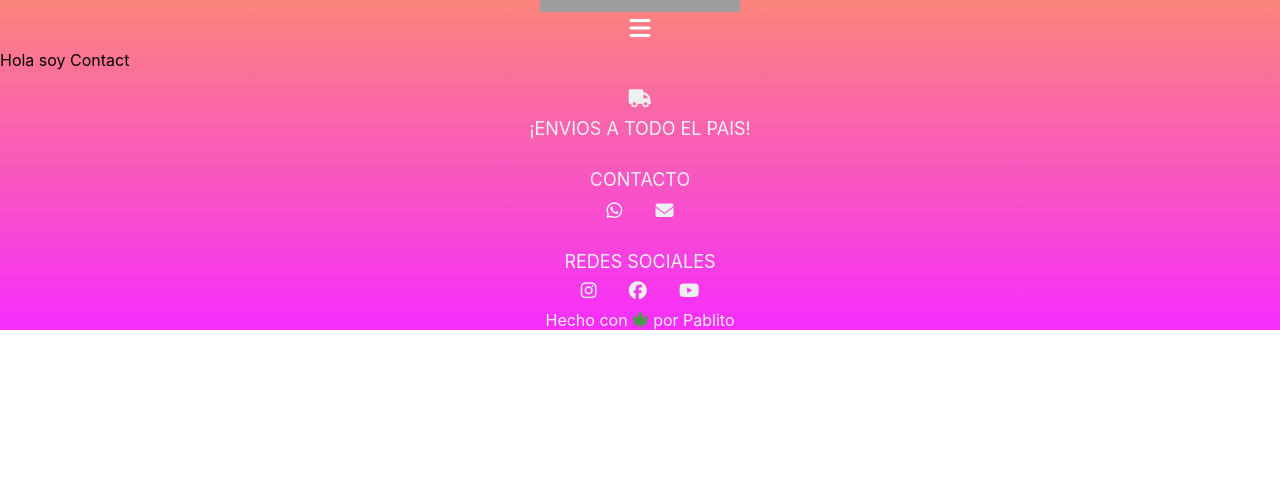
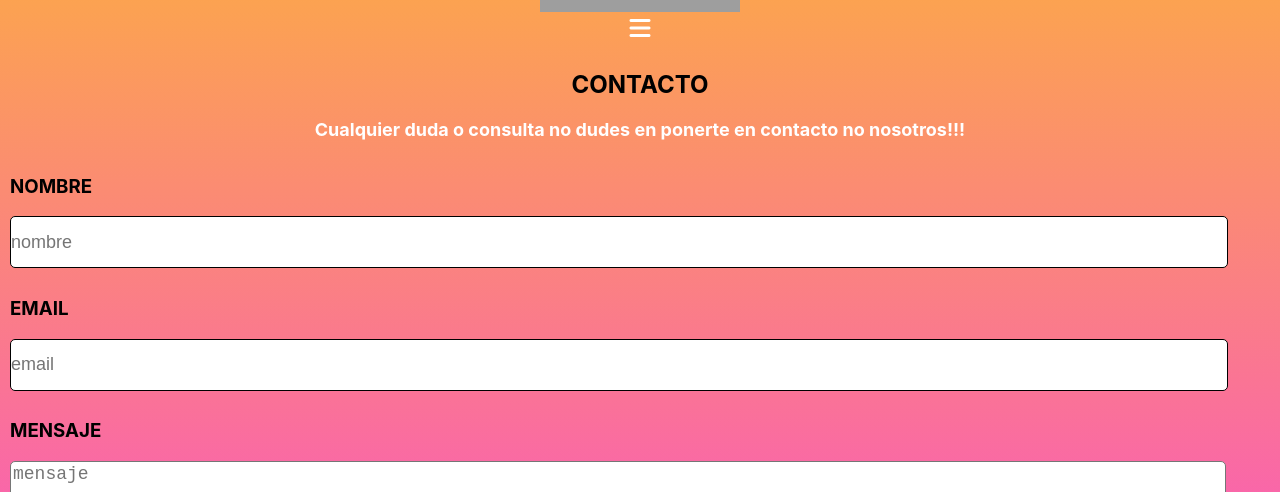
Before and after one commit to Pablito-1988/dog-grow, a React (Create React App) app: page /contact in a window 1280 px wide. Shown: the part 203-695 px from the top of the page. Built offline with nearby package versions, Linux system fonts and the light colour scheme; grey boxes are pictures that could not be loaded.

Commit message:
contact alpha

```diff
--- a/package.json
+++ b/package.json
@@ -3,6 +3,7 @@
   "version": "0.1.0",
   "private": true,
   "dependencies": {
+    "@emailjs/browser": "^3.6.2",
     "@testing-library/jest-dom": "^5.16.4",
     "@testing-library/react": "^13.3.0",
     "@testing-library/user-event": "^13.5.0",
--- /dev/null
+++ b/src/components/Contact/Contact.css
@@ -0,0 +1,35 @@
+.contactContainer{
+    display: flex;
+    flex-direction: column;
+    width: 100%;
+    align-items: center;
+}
+.contactQuote{
+    font-size: 18px;
+    font-weight: bold;
+    color: #fff;
+    margin-bottom: 1rem;
+    text-align: center;
+}
+.formContainer{
+    width: 100%;
+}
+.nameAndEmailContainer{
+    display: flex;
+    flex-direction: column;
+    width: 95%;
+    margin-left: 10px;
+}
+.nameInput,.emailInput{
+    width: 100%;
+    height: 50px;
+    border: 1px solid #000;
+    border-radius: 5px;
+    margin-bottom: 10px;
+    font-size: 18px;
+    padding: 0;
+}
+textarea{
+    border-radius: 5px;
+    font-size: 18px;
+}
--- a/src/components/Contact/Contact.js
+++ b/src/components/Contact/Contact.js
@@ -1,8 +1,15 @@
 import React from 'react';
+import ContactForm from './ContactForm';
+import "./Contact.css";
 
 const Contact = () => {
     return (
        <>
+       <div className='contactContainer'>
+            <h2>CONTACTO</h2>
+            <p className='contactQuote'>Cualquier duda o consulta no dudes en ponerte en contacto no nosotros!!!</p>
+            <ContactForm />
+       </div>
        <p>Hola soy Contact</p>
        </>
     );
--- /dev/null
+++ b/src/components/Contact/ContactForm.js
@@ -0,0 +1,66 @@
+import React from 'react';
+import emailjs from '@emailjs/browser'
+
+const ContactForm = () => {
+    const service = "service_4cpysnp"
+    const template = "template_xt34ltl"
+    const user = "PMpHLbWXgjDfGqs2s"
+
+    function sendEmail(e) {
+        e.preventDefault();
+
+        emailjs.sendForm(service, template, e.target, user).then(
+          (result) => {
+            console.log(result.text);
+          },
+          (error) => {
+            console.log(error.text);
+          }
+        );
+        e.target.reset();
+
+      }
+    return (
+        <div className='formContainer'>
+            <form className="form" onSubmit={sendEmail}>
+                <div className="nameAndEmailContainer">
+                    <h3>NOMBRE</h3>
+                  <input
+                    className="nameInput"
+                    type="text"
+                    name="name"
+                    placeholder="nombre"
+                    required
+                  />
+                  <h3>EMAIL</h3>
+                  <input
+                    className="emailInput"
+                    type="email"
+                    name="email"
+                    id=""
+                    placeholder="email"
+                    required
+                  />
+
+                <h3>MENSAJE</h3>
+                <textarea
+                  id=""
+                  cols="30"
+                  name="text"
+                  rows="10"
+                  placeholder="mensaje"
+                  required
+                ></textarea>
+                </div>
+                <div className="submitButton">
+                  <button className="contactButton" type="submit">
+                  Enviar
+                  </button>
+                </div>
+              </form>
+
+        </div>
+    );
+};
+
+export default ContactForm;
--- a/src/components/Footer/Footer.js
+++ b/src/components/Footer/Footer.js
@@ -12,7 +12,7 @@ const Footer = () => {
         <div className="contact">
           <p>CONTACTO</p>
           <div className="contactLinks">
-            <a href="https://api.whatsapp.com/send?phone=541134284190"><i className="fab fa-whatsapp"></i></a>
+            <a href="https://wa.me/5491134284190" target={"_blank"} rel="noreferrer"><i className="fab fa-whatsapp"></i></a>
             <i className="fas fa-envelope"></i>
           </div>
         </div>
```
Also changed, not shown: public/index.html (+0 -10 lines), 1 other file (tests, documents, lock files or other folders).
